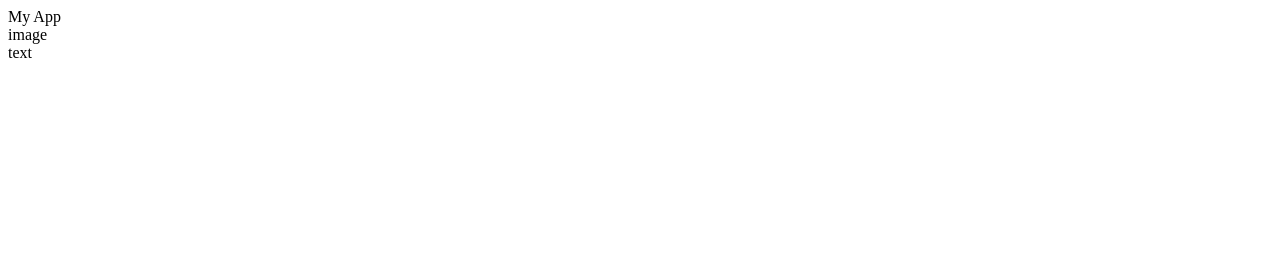
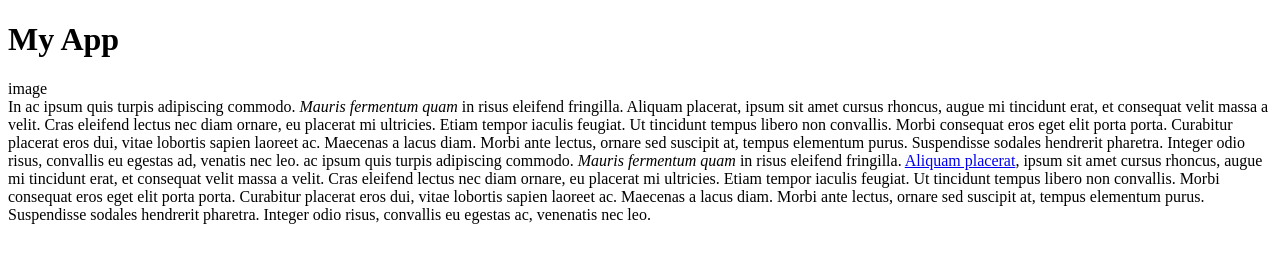
Before and after one commit to foresterr/portfolio_udacity_fend, a plain HTML site: page toplist/index.html in a window 1280 px wide. Drawn offline with Linux system fonts and the light colour scheme.

Commit message:
feat: add more example content to index

```diff
--- a/toplist/index.html
+++ b/toplist/index.html
@@ -1,5 +1,13 @@
-<div class="title">My App</div>
-<div class="app">
-    <div class="screenshot">image</div>
-    <div class="description">text</div>
-</div>
+<!DOCTYPE html>
+<html>
+<head>
+    <link rel="stylesheet" href="style.css">
+</head>
+<body>
+    <h1 class="title">My App</h1>
+    <div class="app">
+        <div class="screenshot">image</div>
+        <div class="description">In ac ipsum quis turpis adipiscing commodo. <em>Mauris fermentum quam</em> in risus eleifend fringilla. Aliquam placerat, ipsum sit amet cursus rhoncus, augue mi tincidunt erat, et consequat velit massa a velit. Cras eleifend lectus nec diam ornare, eu placerat mi ultricies. Etiam tempor iaculis feugiat. Ut tincidunt tempus libero non convallis. Morbi consequat eros eget elit porta porta. Curabitur placerat eros dui, vitae lobortis sapien laoreet ac. Maecenas a lacus diam. Morbi ante lectus, ornare sed suscipit at, tempus elementum purus. Suspendisse sodales hendrerit pharetra. Integer odio risus, convallis eu egestas ad, venatis nec leo. ac ipsum quis turpis adipiscing commodo. <em>Mauris fermentum quam</em> in risus eleifend fringilla. <a href="#">Aliquam placerat</a>, ipsum sit amet cursus rhoncus, augue mi tincidunt erat, et consequat velit massa a velit. Cras eleifend lectus nec diam ornare, eu placerat mi ultricies. Etiam tempor iaculis feugiat. Ut tincidunt tempus libero non convallis. Morbi consequat eros eget elit porta porta. Curabitur placerat eros dui, vitae lobortis sapien laoreet ac. Maecenas a lacus diam. Morbi ante lectus, ornare sed suscipit at, tempus elementum purus. Suspendisse sodales hendrerit pharetra. Integer odio risus, convallis eu egestas ac, venenatis nec leo.</div>
+    </div>
+</body>
+</html>
```
